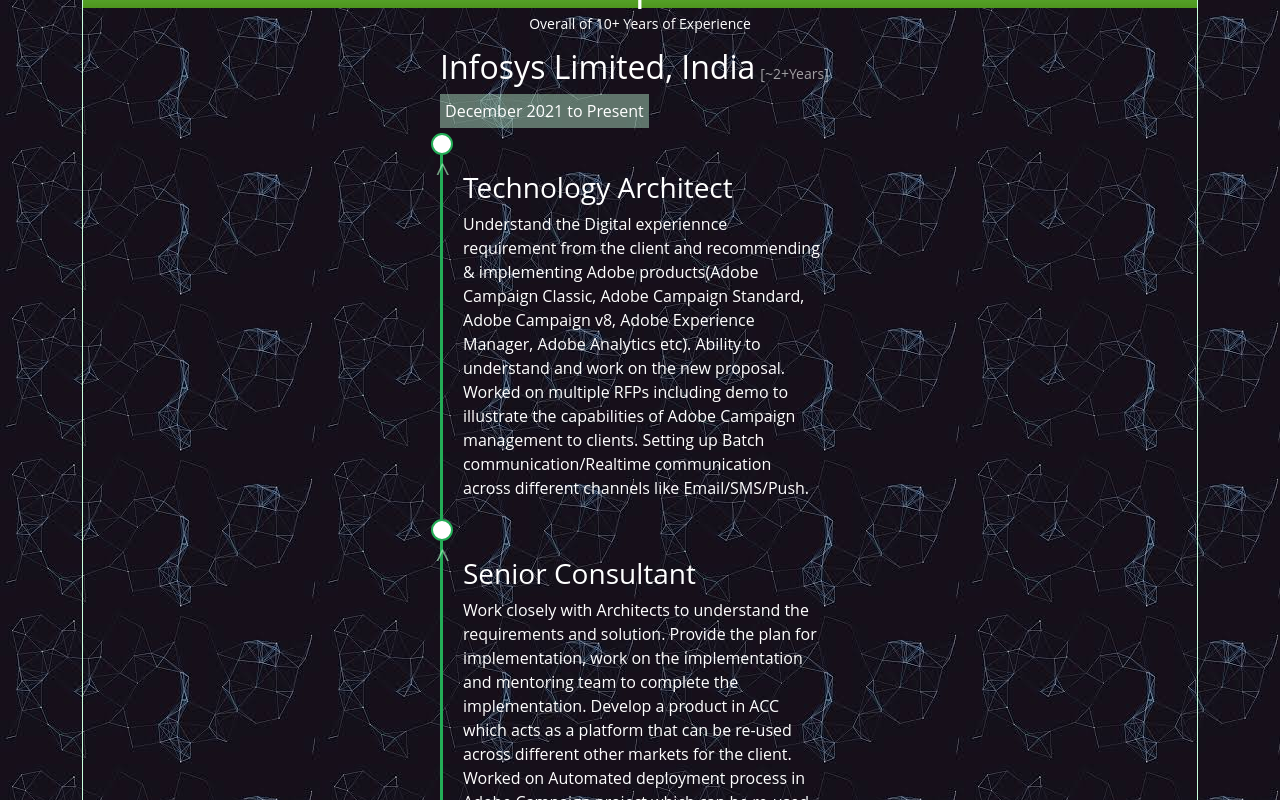
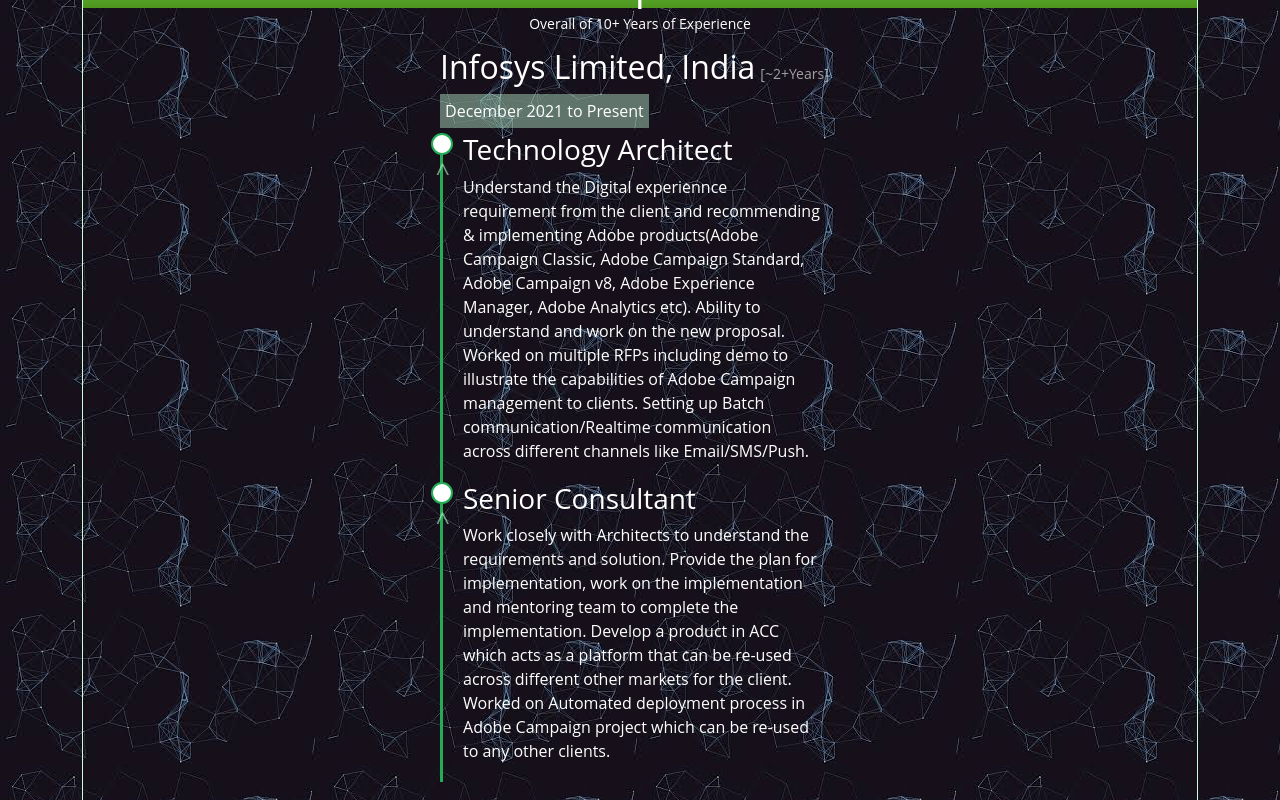
Before and after one commit to somusahasa4/som-portfolio, a React (Create React App) app: page / in a window 1280 px wide. Shown: the part 1420-2220 px from the top of the page. Built offline with nearby package versions, Linux system fonts and the light colour scheme.

Commit message:
fix work exp border and arrow styles

```diff
--- a/src/Components/style.scss
+++ b/src/Components/style.scss
@@ -1317,6 +1317,9 @@
             top: 0px;
             background: #fff;
             border: 2px solid $workexpcolor;
+        }
+        .arrowUp {
+            position: absolute;
         }
         .arrowUp:before {
             color: #b2fec899;
```
